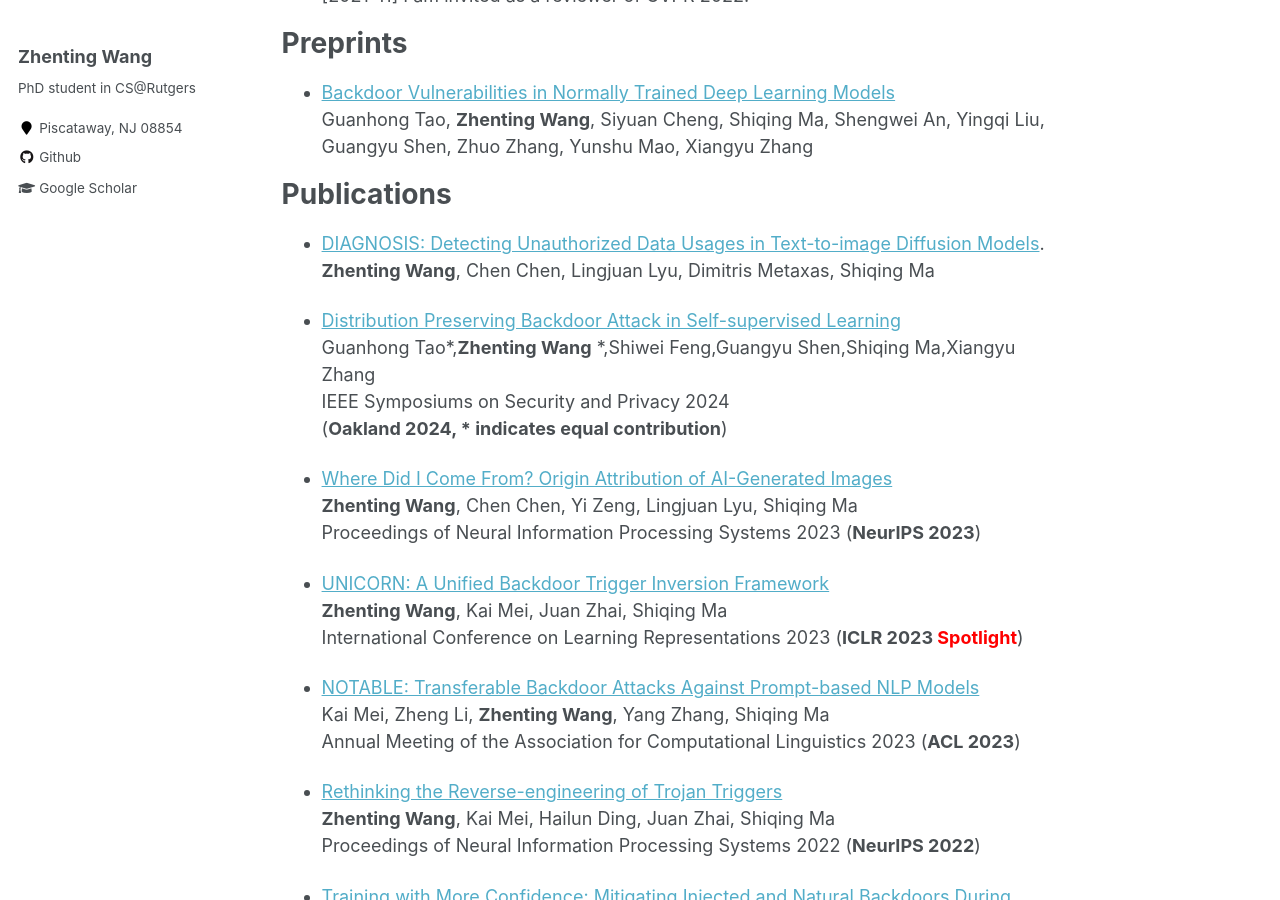
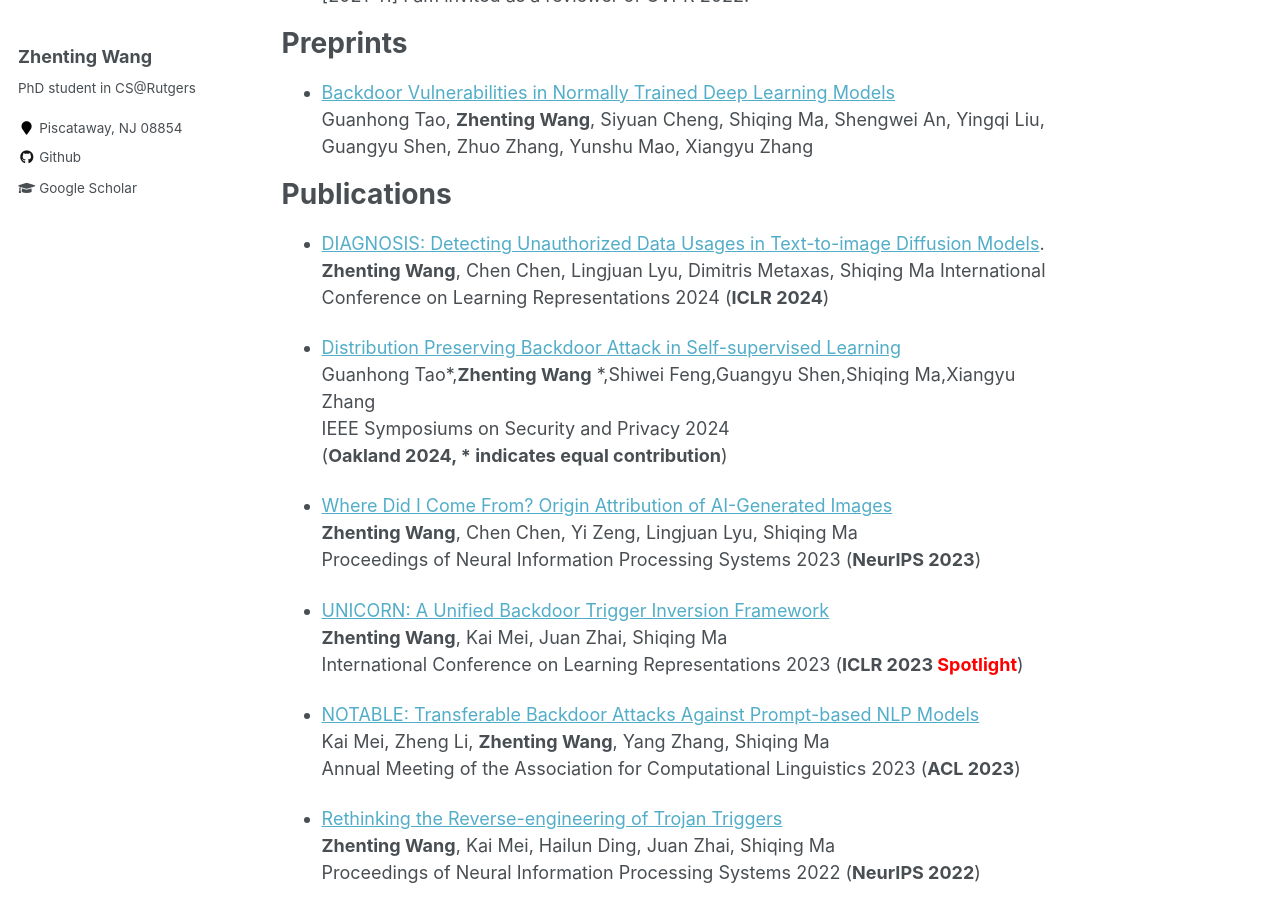
Before and after one commit to ZhentingWang/zhentingwang.github.io, a Jekyll site: the page built from _pages/about.md, in a window 1280 px wide and 900 px high, scrolled down 1445 px. Built offline with Jekyll 4.4.1, drawn with Linux system fonts in a browser that asks for light colours.

Commit message:
Update about.md

```diff
--- a/_pages/about.md
+++ b/_pages/about.md
@@ -55,6 +55,7 @@ Publications
 
 * [DIAGNOSIS: Detecting Unauthorized Data Usages in Text-to-image Diffusion Models](https://zhentingwang.github.io/).
 **Zhenting Wang**, Chen Chen, Lingjuan Lyu, Dimitris Metaxas, Shiqing Ma
+International Conference on Learning Representations 2024 (**ICLR 2024**)
 
 * [Distribution Preserving Backdoor Attack in Self-supervised Learning](https://zhentingwang.github.io/)
 Guanhong Tao*,**Zhenting Wang** *,Shiwei Feng,Guangyu Shen,Shiqing Ma,Xiangyu Zhang
```
